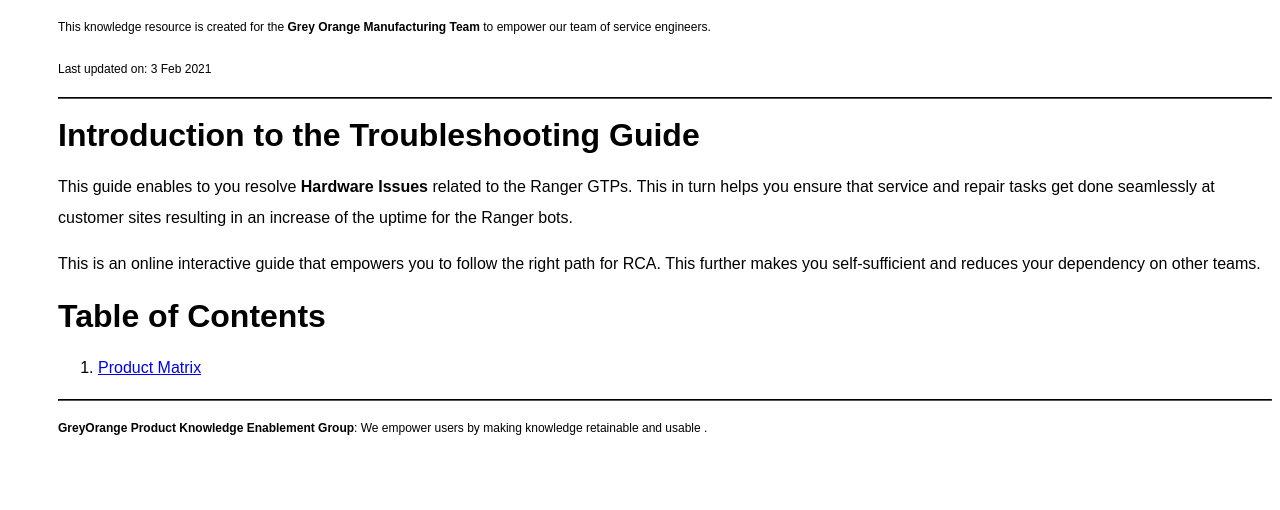
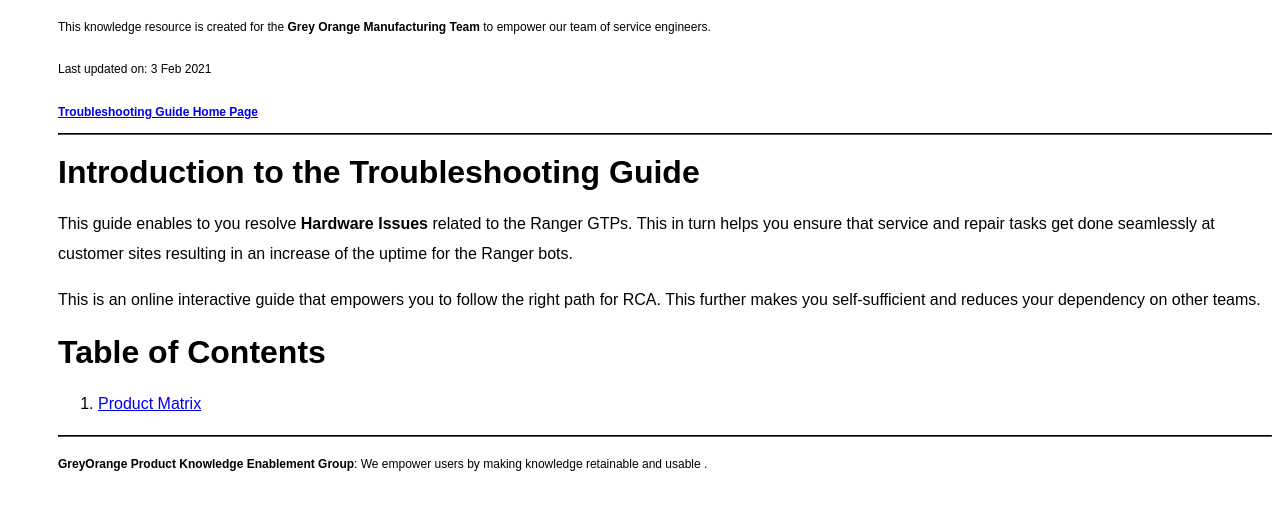
Before and after one commit to mridula-techwriter/GO-Manufacturing-Team-Doc, a Jekyll site: the page built from index.md, in a window 1280 px wide. Shown: the top 510 px of the page. Built offline with Jekyll 4.4.1, drawn with Linux system fonts in a browser that asks for light colours.

Commit message:
Update header.md

```diff
--- a/_includes/header.md
+++ b/_includes/header.md
@@ -1,3 +1,4 @@
 <p>This knowledge resource is created for the <b>Grey Orange Manufacturing Team</b> to empower our team of service engineers.</p>
 <p>Last updated on: {{site.date}} </p>
+<b><a href = "https://mridula-techwriter.github.io/GO-Manufacturing-Team-Doc/">Troubleshooting Guide Home Page</a></b>
 <hr/>
```
